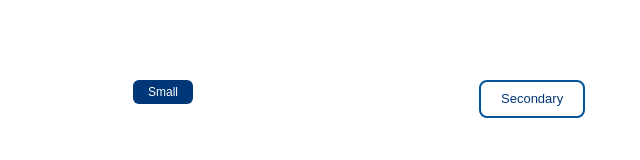
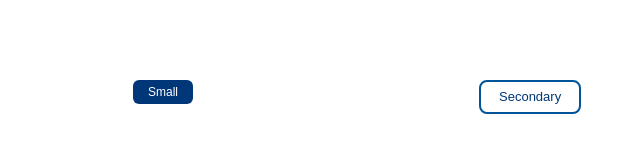
Before and after one commit to blacheyong/byc-design-token-example, a website: page dist/index.html in a window 1280 px wide. Shown: the full height of the page, 221-861 px from the left. Drawn offline with nearby package versions, Linux system fonts and the light colour scheme; files that its build step writes are made by us from their sources.

Commit message:
Begin setting defaults for mixin

```diff
--- a/src/scss/_settings/_tokens.scss
+++ /dev/null
@@ -1,11 +0,0 @@
-
-// Do not edit directly
-// Generated on Thu, 20 Jan 2022 14:32:21 GMT
-
-$global-blue-bell: #00549A;
-$global-blue-dark: #00215E;
-$global-blue-medium: #003778;
-$global-blue-light: #C2CEDF;
-$global-primary: #00549A;
-$global-white: #ffffff;
-$global-button-primary-bg: #003778;
--- a/src/styles/main.scss
+++ b/src/styles/main.scss
@@ -1,22 +1,25 @@
+// @import "settings/tokens";
+
+@import "mixins/font-face"; // TODO: Should be called after _variables, move @font-face declaration in another file.
+
+// ------------------------------------------
+// Settings
+//-------------------------------------------
 @import "settings/tokens";
+@import "settings/colors";
+@import "settings/variables";
+
 
 // ------------------------------------------
 // Mixins
 //-------------------------------------------
 @import "mixins/buttons";
-@import "mixins/font-face";
+
 
 // ------------------------------------------
 // Utilities
 //-------------------------------------------
 @import "utilities/functions";
-
-// ------------------------------------------
-// Settings
-//-------------------------------------------
-// @import "settings/tokens";
-@import "settings/colors";
-@import "settings/variables";
 
 // ------------------------------------------
 // Bootstrap
--- a/src/styles/mixins/_buttons.scss
+++ b/src/styles/mixins/_buttons.scss
@@ -14,6 +14,7 @@ $buttons: (
         hover-bg: $buttons-primary-bg-hover,
         hover-border-color: $buttons-primary-border-hover,
         hover-color: $buttons-primary-text-hover,
+        // padding: #{$buttons-primary-padding-y} #{$buttons-primary-padding-x}
         // active-bg: rgba(0,84,154,0.1),
     ),
 
@@ -22,8 +23,10 @@ $buttons: (
         border-color: $buttons-secondary-border,
         border-width: $buttons-secondary-border-width,
         color: $buttons-secondary-text,
-        hover-bg: #fff,
-        hover-color: #00549A,
+        hover-bg: $buttons-secondary-bg-hover,
+        hover-color: $buttons-secondary-text-hover,
+        hover-border-color: $buttons-secondary-border-hover,
+        padding: #{$buttons-secondary-padding-y} #{$buttons-secondary-padding-x},
         active-bg: rgba(0,84,154,0.1),
     )
 );
@@ -34,6 +37,8 @@ $buttons: (
     border-color: map-get($button, border-color);
     border-width: map-get($button, border-width);
     color: map-get($button, color);
+
+    padding: map-get($button, padding);
 
     &:hover {
         background: map-get($button, hover-bg);
--- a/src/styles/settings/_tokens.scss
+++ b/src/styles/settings/_tokens.scss
@@ -1,6 +1,6 @@
 
 // Do not edit directly
-// Generated on Mon, 24 Jan 2022 15:45:47 GMT
+// Generated on Mon, 24 Jan 2022 16:47:40 GMT
 
 $colors-blue-bell: #00549A;
 $colors-blue-dark: #00215E;
@@ -30,12 +30,14 @@ $buttons-text-transform: none;
 $buttons-text-decoration: none;
 $buttons-sm-padding-x: 15px;
 $buttons-sm-padding-y: 5px;
-$buttons-secondary-bg: #ffffff;
+$buttons-secondary-bg: #ffffff00;
 $buttons-secondary-text: #003778;
-$buttons-secondary-bg-hover: #ffffff;
+$buttons-secondary-bg-hover: #e6f1fa4d;
 $buttons-secondary-border: #00549A;
 $buttons-secondary-text-hover: #00549A;
 $buttons-secondary-border-width: 2px;
+$buttons-secondary-padding-x: 18px;
+$buttons-secondary-padding-y: 8px;
 $buttons-default-border-width: 0px;
 $radius-default: 8px;
 $radius-sm: 6px;
--- a/src/styles/settings/_variables.scss
+++ b/src/styles/settings/_variables.scss
@@ -83,6 +83,26 @@ $btn-disabled-opacity: .65;
 
 $btn-transition: all .4s cubic-bezier(0.25, 0.1, 0.25, 1) !default;
 
+// Base Variables, overriden by tokens
+$buttons-default-border-width: 0 !default;
+$buttons-font-size: 1em !default;
+$buttons-line-height: 1 !default;
+
+// Primary
+$buttons-primary-padding-x: null !default;
+$buttons-primary-padding-y: null !default;
+
+// Secondary
+$buttons-secondary-border-hover: null !default;
+$buttons-secondary-padding-x: null !default;
+$buttons-secondary-padding-y: null !default;
+
+// TODO: Add missing defaults
+
+
+
+
+
 // ------------------------------------------
 // Links
 // ------------------------------------------
```
Also changed, not shown: tokens/_tokens.json (+10 -2 lines).
